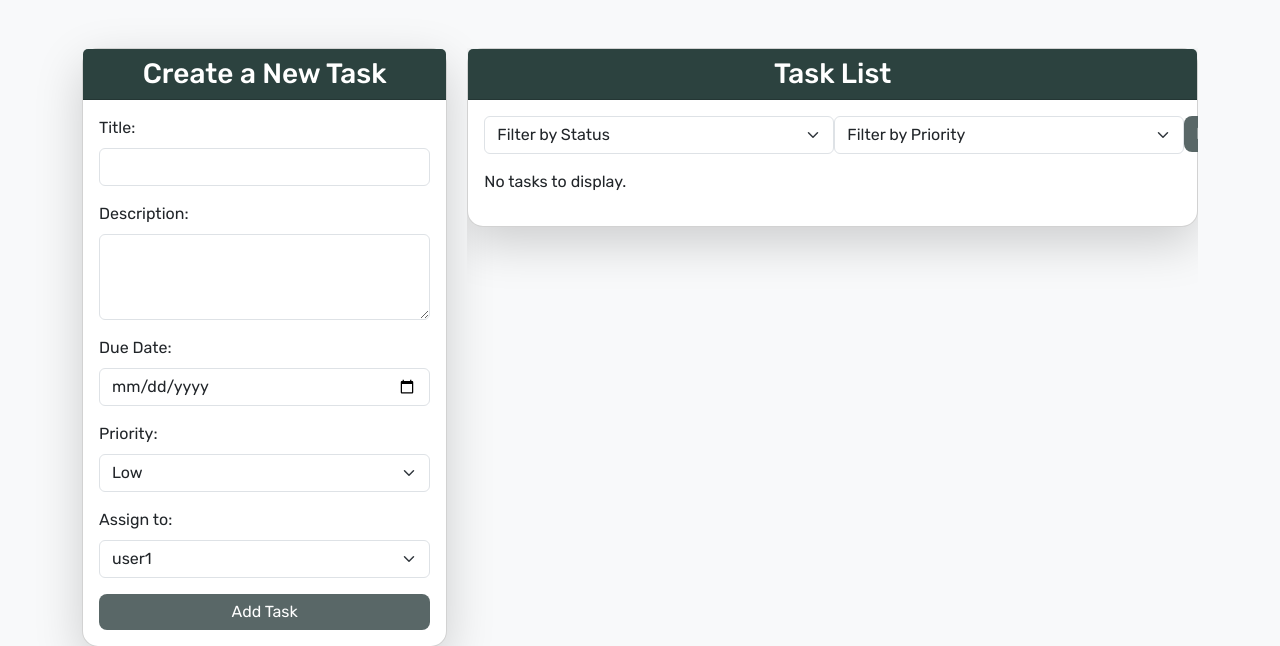
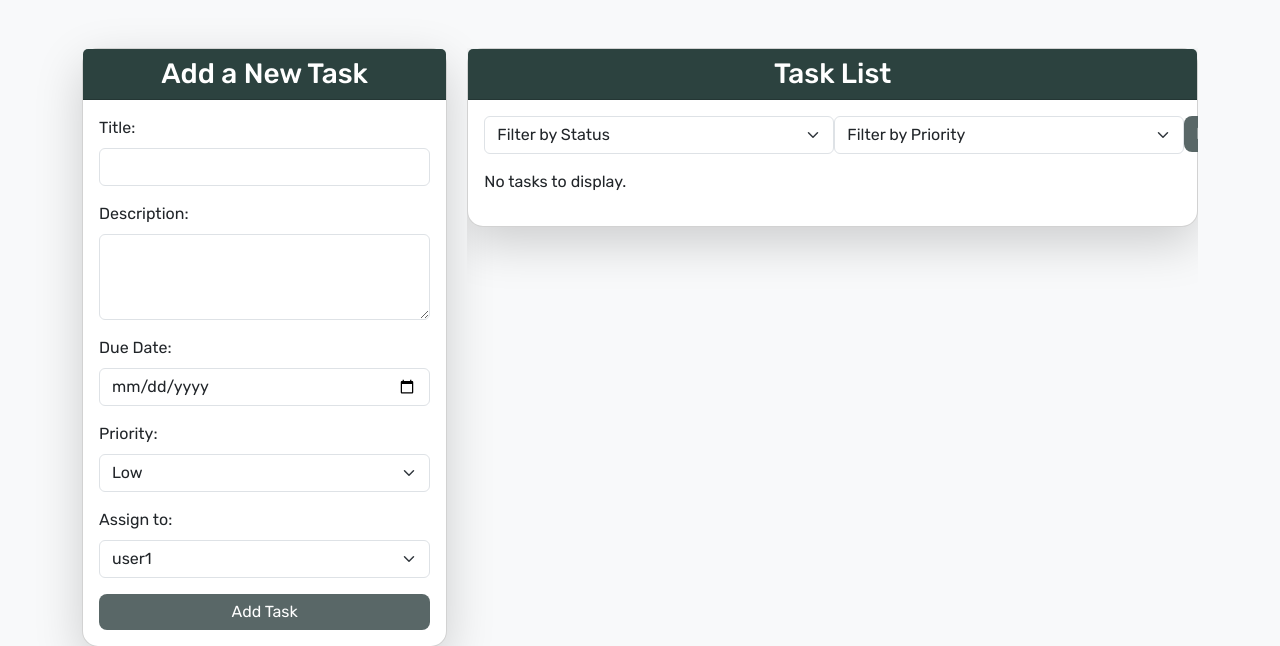
Before and after one commit to nclbrb/ListManagement, a PHP site: page / in a window 1280 px wide. Shown: the top 646 px of the page. Run offline with PHP 8.4, Linux system fonts and the light colour scheme.

Commit message:
Change Title

```diff
--- a/index.php
+++ b/index.php
@@ -147,7 +147,7 @@ $filtered_tasks = array_filter($_SESSION['tasks'], function($task) use ($status_
     <div class="task-form">
         <div class="card shadow-lg">
             <div class="card-header bg-custom text-white text-center">
-                <h3 class="mb-0">Create a New Task</h3>
+                <h3 class="mb-0">Add a New Task</h3>
             </div>
             <div class="card-body">
                 <form method="POST">
```
